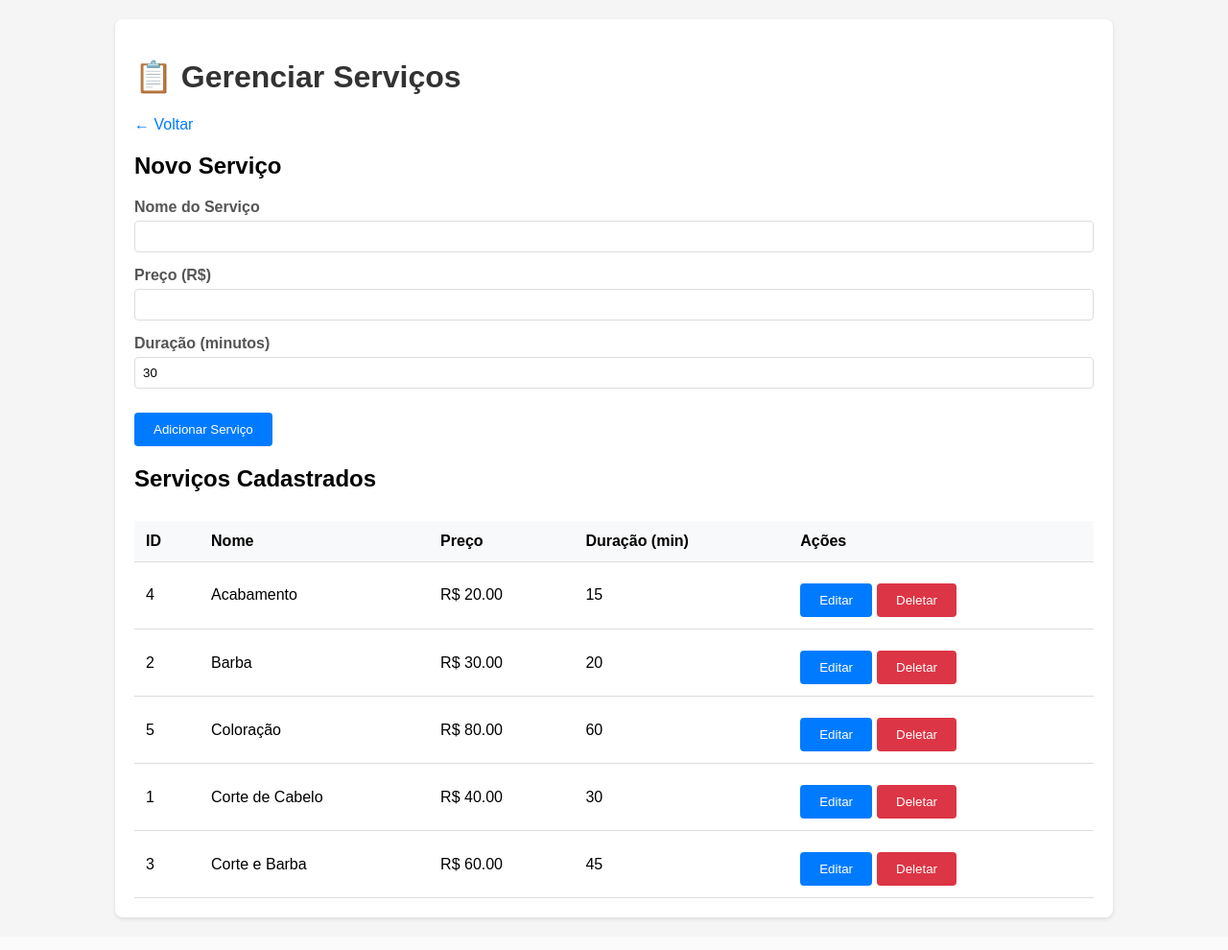
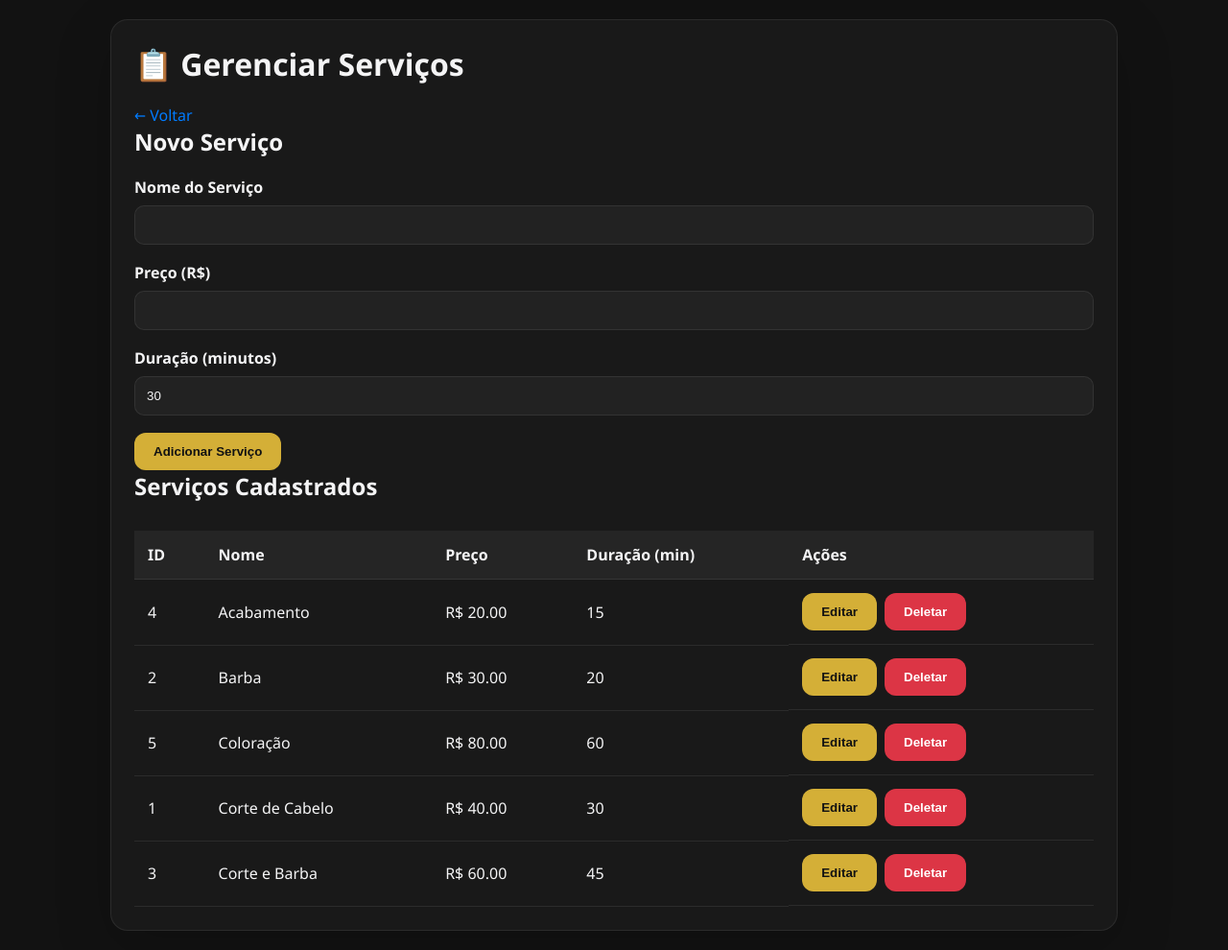
Before and after one commit to Kaiokrauss/sistema-barbearia-2026-brunex, a PHP site: page /views/admin/servicos.html in a window 1280 px wide. Shown: the whole page at 96% size. Before the commit the page ends 959 px from the top, so only its background shows below. Run offline with PHP 8.4, Linux system fonts and the light colour scheme; data comes from the database, SQL or seed files in the repository.

Commit message:
feito graficozinho

```diff
--- a/views/admin/servicos.html
+++ b/views/admin/servicos.html
@@ -5,24 +5,141 @@
     <meta name="viewport" content="width=device-width, initial-scale=1.0">
     <title>Admin - Gerenciar Serviços</title>
     <style>
-        body { font-family: Arial, sans-serif; background: #f5f5f5; margin: 0; padding: 20px; }
-        .container { max-width: 1000px; margin: 0 auto; background: white; padding: 20px; border-radius: 8px; box-shadow: 0 2px 4px rgba(0,0,0,0.1); }
-        h1 { color: #333; }
-        .form-group { margin: 15px 0; }
-        label { display: block; font-weight: bold; margin-bottom: 5px; color: #555; }
-        input, select { width: 100%; padding: 8px; border: 1px solid #ddd; border-radius: 4px; box-sizing: border-box; }
-        button { padding: 10px 20px; background: #007bff; color: white; border: none; border-radius: 4px; cursor: pointer; margin-top: 10px; }
-        button:hover { background: #0056b3; }
-        button.delete { background: #dc3545; }
-        button.delete:hover { background: #c82333; }
-        table { width: 100%; border-collapse: collapse; margin-top: 30px; }
-        th, td { padding: 12px; text-align: left; border-bottom: 1px solid #ddd; }
-        th { background: #f8f9fa; font-weight: bold; }
-        tr:hover { background: #f9f9f9; }
-        .actions { display: flex; gap: 5px; }
-        .message { padding: 10px; margin: 10px 0; border-radius: 4px; }
-        .success { background: #d4edda; color: #155724; border: 1px solid #c3e6cb; }
-        .error { background: #f8d7da; color: #721c24; border: 1px solid #f5c6cb; }
+        :root {
+            --primary: #121212;
+            --secondary: #d4af37;
+            --bg: #121212;
+            --surface: rgba(255,255,255,0.04);
+            --border: rgba(255,255,255,0.08);
+            --text: #f4f4f5;
+            --muted: #cbd5e1;
+            --danger: #dc3545;
+            --success: #28a745;
+        }
+
+        body {
+            font-family: 'Segoe UI', Tahoma, Geneva, Verdana, sans-serif;
+            background: var(--bg);
+            margin: 0;
+            padding: 20px;
+            color: var(--text);
+        }
+
+        .container {
+            max-width: 1000px;
+            margin: 0 auto;
+            background: rgba(255,255,255,0.03);
+            padding: 24px;
+            border-radius: 18px;
+            border: 1px solid var(--border);
+            box-shadow: 0 18px 60px rgba(0,0,0,0.18);
+        }
+
+        h1, h2 {
+            color: var(--text);
+            margin-top: 0;
+        }
+
+        a {
+            color: var(--secondary);
+            text-decoration: none;
+        }
+
+        .form-group {
+            margin: 18px 0;
+        }
+
+        label {
+            display: block;
+            margin-bottom: 8px;
+            font-weight: 700;
+            color: var(--text);
+        }
+
+        input, select {
+            width: 100%;
+            padding: 12px;
+            background: var(--surface);
+            border: 1px solid var(--border);
+            border-radius: 10px;
+            color: var(--text);
+            box-sizing: border-box;
+        }
+
+        input::placeholder, select option {
+            color: var(--muted);
+        }
+
+        button {
+            padding: 12px 20px;
+            background: var(--secondary);
+            color: var(--primary);
+            border: none;
+            border-radius: 12px;
+            cursor: pointer;
+            font-weight: 700;
+            transition: opacity 0.2s ease;
+        }
+
+        button:hover {
+            opacity: 0.92;
+        }
+
+        button.delete {
+            background: var(--danger);
+            color: white;
+        }
+
+        button.delete:hover {
+            opacity: 0.92;
+        }
+
+        table {
+            width: 100%;
+            border-collapse: collapse;
+            margin-top: 30px;
+            background: transparent;
+        }
+
+        th, td {
+            padding: 14px;
+            text-align: left;
+            border-bottom: 1px solid var(--border);
+            color: var(--text);
+        }
+
+        th {
+            background: rgba(255,255,255,0.05);
+            font-weight: 700;
+        }
+
+        tr:hover {
+            background: rgba(255,255,255,0.05);
+        }
+
+        .actions {
+            display: flex;
+            gap: 8px;
+            flex-wrap: wrap;
+        }
+
+        .message {
+            padding: 14px;
+            margin: 15px 0;
+            border-radius: 12px;
+        }
+
+        .success {
+            background: rgba(40, 167, 69, 0.12);
+            color: #b7f5cf;
+            border: 1px solid rgba(40, 167, 69, 0.35);
+        }
+
+        .error {
+            background: rgba(220, 53, 69, 0.12);
+            color: #ffd7df;
+            border: 1px solid rgba(220, 53, 69, 0.35);
+        }
     </style>
 </head>
 <body>
@@ -65,7 +182,10 @@
     </div>
 
     <script>
-        const API = '/api/servico.php';
+        const basePath = window.location.pathname.includes('/views/')
+            ? window.location.pathname.split('/views/')[0]
+            : window.location.pathname.replace(/\/[^/]*$/, '');
+        const API = `${window.location.origin}${basePath}/api/servico.php`;
 
         function mostrarMensagem(msg, tipo) {
             const div = document.getElementById('message');
```
Also changed, not shown: Frontend/script.js (+58 -3 lines), api/agendamento.php (+18 -0 lines), views/admin/agendamentos.html (+144 -24 lines), views/cliente/agendar.php (+69 -4 lines).
